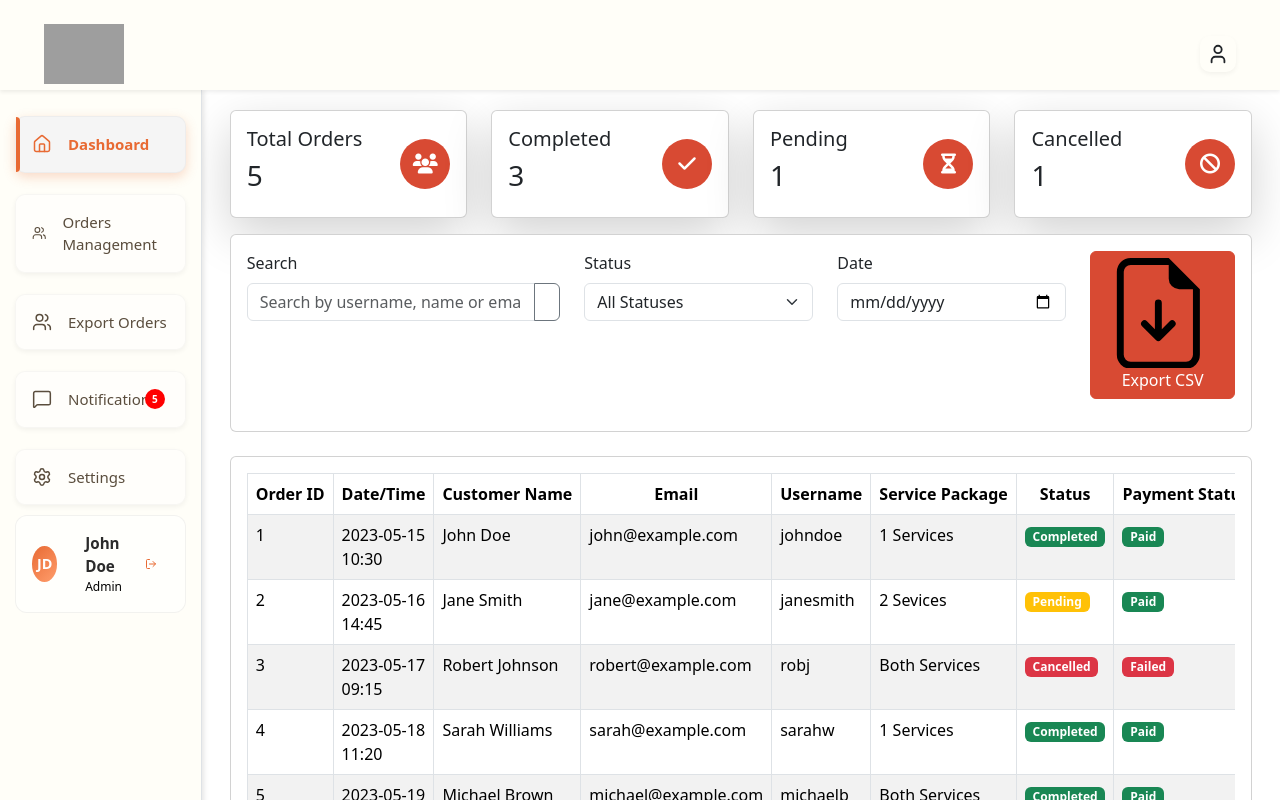
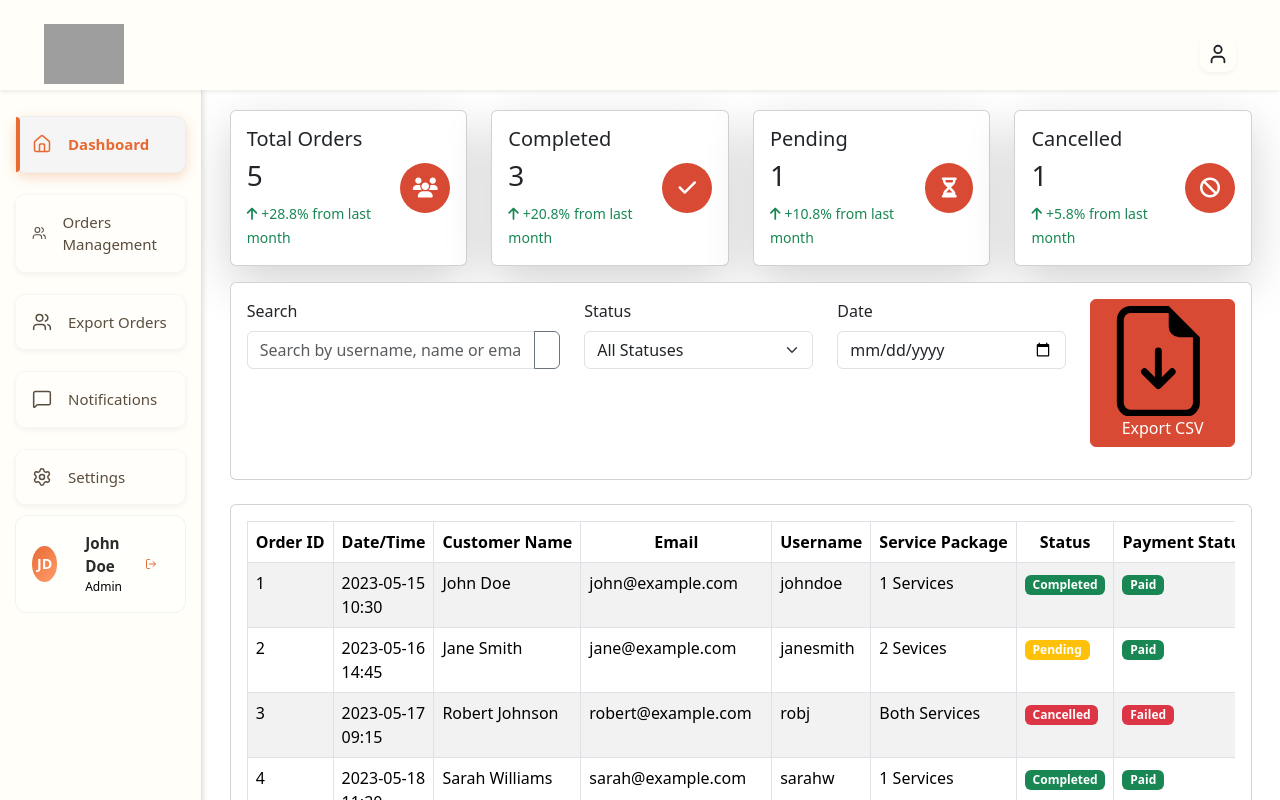
Before and after one commit to Arun-badode/TV-chago, a React (Vite) app: page /dashboardlayout in a window 1280 px wide. Built offline with nearby package versions, Linux system fonts and the light colour scheme; grey boxes are pictures that could not be loaded.

Commit message:
first commit

```diff
--- a/src/Auth/Login.css
+++ b/src/Auth/Login.css
@@ -96,7 +96,7 @@
             font-size: 32px;
             color: #2c3e50;
             margin-bottom: 10px;
-            background: linear-gradient(135deg, #667eea 0%, #764ba2 100%);
+            background:#d84a33;
             -webkit-background-clip: text;
             -webkit-text-fill-color: transparent;
             background-clip: text;
@@ -138,7 +138,7 @@
         .login-btn {
             width: 100%;
             padding: 18px;
-            background: linear-gradient(135deg, #667eea, #764ba2);
+            background: #d84a33;
             color: white;
             border: none;
             border-radius: 12px;
--- a/src/Auth/LoginPage.jsx
+++ b/src/Auth/LoginPage.jsx
@@ -103,7 +103,7 @@ function LoginPage() {
           <div className="login-container">
             <div className="login-box">
               <div className="login-header">
-                <h1>🔐 Login</h1>
+                <h1 >🔐 Login</h1>
                 <p>Access your TV Package System</p>
               </div>
 
--- a/src/Components/Dashboad/AdminDashboard/AdminDashboard.jsx
+++ b/src/Components/Dashboad/AdminDashboard/AdminDashboard.jsx
@@ -334,6 +334,10 @@ const AdminDashboard = () => {
                 <div>
                   <h5>Total Orders</h5>
                   <h3>{totalOrders}</h3>
+                  <small className="text-success">
+                    <i className="fas fa-arrow-up me-1"></i>
+                    +28.8% from last month
+                  </small>
                 </div>
                 <div
                   className="text-white p-3 rounded-circle d-flex align-items-center justify-content-center"
@@ -360,6 +364,10 @@ const AdminDashboard = () => {
                 <div>
                   <h5>Completed</h5>
                   <h3>{completedOrders}</h3>
+                   <small className="text-success">
+                    <i className="fas fa-arrow-up me-1"></i>
+                    +20.8% from last month
+                  </small>
                 </div>
                 <div
                   className="text-white p-3 rounded-circle d-flex align-items-center justify-content-center"
@@ -386,6 +394,10 @@ const AdminDashboard = () => {
                 <div>
                   <h5>Pending</h5>
                   <h3>{pendingOrders}</h3>
+                   <small className="text-success">
+                    <i className="fas fa-arrow-up me-1"></i>
+                    +10.8% from last month
+                  </small>
                 </div>
                 <div
                   className="text-white p-3 rounded-circle d-flex align-items-center justify-content-center"
@@ -412,6 +424,10 @@ const AdminDashboard = () => {
                 <div>
                   <h5>Cancelled</h5>
                   <h3>{cancelledOrders}</h3>
+                   <small className="text-success">
+                    <i className="fas fa-arrow-up me-1"></i>
+                    +5.8% from last month
+                  </small>
                 </div>
                 <div
                   className="text-white p-3 rounded-circle d-flex align-items-center justify-content-center"
@@ -573,7 +589,10 @@ const AdminDashboard = () => {
                             <Eye />
                           </Button>
                           <Dropdown>
-                            <Dropdown.Toggle variant="link" id="dropdown-actions">
+                            <Dropdown.Toggle
+                              variant="link"
+                              id="dropdown-actions"
+                            >
                               <ThreeDotsVertical />
                             </Dropdown.Toggle>
                             <Dropdown.Menu>
@@ -620,7 +639,10 @@ const AdminDashboard = () => {
         </div>
         <div className="col-md-6 mb-4">
           <div className="card h-100">
-            <div className="card-body d-flex align-items-center justify-content-center" style={{ height: "400px" }}>
+            <div
+              className="card-body d-flex align-items-center justify-content-center"
+              style={{ height: "400px" }}
+            >
               <Pie options={pieOptions} data={statusChartData} />
             </div>
           </div>
@@ -709,7 +731,11 @@ const AdminDashboard = () => {
       </Modal>
 
       {/* View Modal */}
-      <Modal show={showViewModal} onHide={() => setShowViewModal(false)} size="lg">
+      <Modal
+        show={showViewModal}
+        onHide={() => setShowViewModal(false)}
+        size="lg"
+      >
         <Modal.Header closeButton>
           <Modal.Title>Order Details #{currentOrder?.id}</Modal.Title>
         </Modal.Header>
@@ -738,7 +764,8 @@ const AdminDashboard = () => {
                     <strong>Date/Time:</strong> {currentOrder.dateTime}
                   </p>
                   <p>
-                    <strong>Service Package:</strong> {currentOrder.servicePackage}
+                    <strong>Service Package:</strong>{" "}
+                    {currentOrder.servicePackage}
                   </p>
                   <p>
                     <strong>Price:</strong> ${currentOrder.price.toFixed(2)}
@@ -809,10 +836,13 @@ const AdminDashboard = () => {
           <Button variant="secondary" onClick={() => setShowViewModal(false)}>
             Close
           </Button>
-          <Button variant="primary" onClick={() => {
-            setShowViewModal(false);
-            handleEditClick(currentOrder);
-          }}>
+          <Button
+            variant="primary"
+            onClick={() => {
+              setShowViewModal(false);
+              handleEditClick(currentOrder);
+            }}
+          >
             Edit Order
           </Button>
         </Modal.Footer>
--- a/src/Components/Dashboad/Orders/Ordermanagemenet.jsx
+++ b/src/Components/Dashboad/Orders/Ordermanagemenet.jsx
@@ -203,8 +203,8 @@ Notes: ${order.notes}
   };
 
   return (
-    <div className="container-fluid min-vh-100 p-4 ">
-      <div className="container">
+    <div className="container-flud min-vh-100 p-4 ">
+      <div >
         {/* Header */}
         <div className="mb-4">
           <h4 className=" text-dark mb-2">Orders Management</h4>
--- a/src/Components/Dashboad/Settings/Settings.jsx
+++ b/src/Components/Dashboad/Settings/Settings.jsx
@@ -34,7 +34,7 @@ const Settings = () => {
   };
 
   return (
-    <div className="container py-5 ">
+    <div className="container-flud py-5 ">
       <h2 className="mb-4">Settings Panel</h2>
 
       {/* Pricing Section */}
--- a/src/Components/Dashboad/Sidebar/Sidebar.jsx
+++ b/src/Components/Dashboad/Sidebar/Sidebar.jsx
@@ -1,21 +1,37 @@
-import React, { useState, useEffect } from 'react';
+import React, { useState, useEffect } from "react";
 import {
-    Users, Settings, LogOut, Inbox, Send,
-    ChevronDown, ChevronUp, Home, ShoppingBag, MessageSquare,
-    Link
-} from 'lucide-react';
-import "./Sidebar.css"
-import { useNavigate } from 'react-router-dom';
+  Users,
+  Settings,
+  LogOut,
+  Inbox,
+  Send,
+  ChevronDown,
+  ChevronUp,
+  Home,
+  ShoppingBag,
+  MessageSquare,
+  Link,
+} from "lucide-react";
+import "./Sidebar.css";
+import { useNavigate } from "react-router-dom";
 
-const Sidebar = ({ sidebarOpen: parentSidebarOpen, setSidebarOpen: setParentSidebarOpen }) => {
-    const [activeSection, setActiveSection] = useState('dashboard');
+const Sidebar = ({
+  sidebarOpen: parentSidebarOpen,
+  setSidebarOpen: setParentSidebarOpen,
+}) => {
+  const [activeSection, setActiveSection] = useState("dashboard");
   const [ordersOpen, setOrdersOpen] = useState(false);
   const [isCollapsed, setIsCollapsed] = useState(false);
   const [isMobile, setIsMobile] = useState(window.innerWidth < 768);
   const navigate = useNavigate();
 
   const menuItems = [
-        { id: 'dashboard', label: 'Dashboard', icon: Home, path: 'dashboardlayout' },
+    {
+      id: "dashboard",
+      label: "Dashboard",
+      icon: Home,
+      path: "dashboardlayout",
+    },
     // {
     //     id: 'orders',
     //     label: 'Orders',
@@ -25,20 +41,45 @@ const Sidebar = ({ sidebarOpen: parentSidebarOpen, setSidebarOpen: setParentSide
     //         { id: 'completed-orders', label: 'Completed Orders', icon: Send, path: 'dashboardlayout/completedorder' },
     //     ],
     // },
-        { id: 'upload', label: 'Orders Management', icon: Users, path: 'dashboardlayout/ordermanagement' },
-        { id: 'customers', label: 'Export Orders', icon: Users, path: 'dashboardlayout/customer' },
-        { id: 'notifications', label: 'Notifications', icon: MessageSquare, path: 'dashboardlayout/notification', notificationCount: 5 },
-        { id: 'settings', label: 'Settings', icon: Settings, path: 'dashboardlayout/setting' },
+    {
+      id: "upload",
+      label: "Orders Management",
+      icon: Users,
+      path: "dashboardlayout/ordermanagement",
+    },
+    {
+      id: "customers",
+      label: "Export Orders",
+      icon: Users,
+      path: "dashboardlayout/customer",
+    },
+    {
+      id: "notifications",
+      label: "Notifications",
+      icon: MessageSquare,
+      path: "dashboardlayout/notification",
+
+    },
+    {
+      id: "settings",
+      label: "Settings",
+      icon: Settings,
+      path: "dashboardlayout/setting",
+    },
   ];
 
   useEffect(() => {
     const handleResize = () => setIsMobile(window.innerWidth < 768);
-        window.addEventListener('resize', handleResize);
-        return () => window.removeEventListener('resize', handleResize);
+    window.addEventListener("resize", handleResize);
+    return () => window.removeEventListener("resize", handleResize);
   }, []);
 
   useEffect(() => {
-        if (activeSection === 'pending-orders' || activeSection === 'completed-orders' || activeSection === 'returns') {
+    if (
+      activeSection === "pending-orders" ||
+      activeSection === "completed-orders" ||
+      activeSection === "returns"
+    ) {
       setOrdersOpen(true);
     }
   }, [activeSection]);
@@ -55,30 +96,35 @@ const Sidebar = ({ sidebarOpen: parentSidebarOpen, setSidebarOpen: setParentSide
     <>
       {/* Sidebar container without toggle button and logo, with lower z-index */}
       <div
-                className={`sidebar-container border-end ${isMobile ? (parentSidebarOpen ? 'd-block' : 'd-none') : 'd-block'} ${isCollapsed && !isMobile ? 'collapsed' : ''}`}
+        className={`sidebar-container border-end ${
+          isMobile ? (parentSidebarOpen ? "d-block" : "d-none") : "d-block"
+        } ${isCollapsed && !isMobile ? "collapsed" : ""}`}
         style={{
-                    backgroundColor: '#fffef8',
+          backgroundColor: "#fffef8",
           width: isMobile ? 220 : isCollapsed ? 60 : 220,
-                    position: isMobile ? 'fixed' : 'relative',
-                    height: '100vh',
+          position: isMobile ? "fixed" : "relative",
+          height: "100vh",
           zIndex: 100, // Lower z-index so header is above
           top: isMobile ? 0 : undefined,
           left: 0,
-                    transition: 'width 0.2s',
-                    marginTop: '90px', // <-- Added margin top
+          transition: "width 0.2s",
+          marginTop: "90px", // <-- Added margin top
         }}
       >
         {/* Collapse button for desktop (optional, can remove if not needed) */}
 
         {/* Navigation */}
         <nav className="sidebar-nav">
-                    {menuItems.map(({ id, label, icon: Icon, path, children, notificationCount }) => (
+          {menuItems.map(
+            ({ id, label, icon: Icon, path, children, notificationCount }) => (
               <React.Fragment key={id}>
                 <div
-                                className={`nav-item d-flex align-items-center px-3 py-3 gap-2 mt-3 ${activeSection === id ? 'active' : ''}`}
-                                style={{ cursor: 'pointer' }}
+                  className={`nav-item d-flex align-items-center px-3 py-3 gap-2 mt-3 ${
+                    activeSection === id ? "active" : ""
+                  }`}
+                  style={{ cursor: "pointer" }}
                   onClick={() => {
-                                    if (children && id === 'orders') setOrdersOpen(!ordersOpen);
+                    if (children && id === "orders") setOrdersOpen(!ordersOpen);
                     else handleNavigation(id, path);
                   }}
                 >
@@ -87,55 +133,78 @@ const Sidebar = ({ sidebarOpen: parentSidebarOpen, setSidebarOpen: setParentSide
                     <>
                       <span className="ms-2">{label}</span>
                       {notificationCount && (
-                                            <span className="notification-badge ms-auto">{notificationCount}</span>
+                        <span className="notification-badge ms-auto">
+                          {notificationCount}
+                        </span>
                       )}
                       {children && (
                         <span className="chevron ms-2">
-                                                {id === 'orders' ? (ordersOpen ? <ChevronUp size={16} /> : <ChevronDown size={16} />) : null}
+                          {id === "orders" ? (
+                            ordersOpen ? (
+                              <ChevronUp size={16} />
+                            ) : (
+                              <ChevronDown size={16} />
+                            )
+                          ) : null}
                         </span>
                       )}
                     </>
                   )}
                 </div>
-                            {children && ordersOpen && id === 'orders' && !isCollapsed && (
+                {children && ordersOpen && id === "orders" && !isCollapsed && (
                   <div
                     className="submenu"
                     style={{
                       // display: 'flex',
-                                        flexDirection: 'column',
-                                        alignItems: 'center', // Center children horizontally
+                      flexDirection: "column",
+                      alignItems: "center", // Center children horizontally
                       gap: 3,
                       paddingLeft: 0, // Remove extra left padding
-                                        marginLeft: 0
+                      marginLeft: 0,
                     }}
                   >
-                                    {children.map(({ id: childId, label: childLabel, icon: ChildIcon, path: childPath }) => (
+                    {children.map(
+                      ({
+                        id: childId,
+                        label: childLabel,
+                        icon: ChildIcon,
+                        path: childPath,
+                      }) => (
                         <div
                           key={childId}
-                                            className={`submenu-item align-items-center ${activeSection === childId ? 'active' : ''}`}
+                          className={`submenu-item align-items-center ${
+                            activeSection === childId ? "active" : ""
+                          }`}
                           style={{
-                                                marginTop: '10px',
-                                                cursor: 'pointer',
-                                                justifyContent: 'left', // Center icon+label
-                                                width: 'auto',
-                                                textAlign: 'left',
-                                                height: 'auto',
+                            marginTop: "10px",
+                            cursor: "pointer",
+                            justifyContent: "left", // Center icon+label
+                            width: "auto",
+                            textAlign: "left",
+                            height: "auto",
                           }}
                           onClick={() => handleNavigation(childId, childPath)}
                         >
                           <ChildIcon size={23} strokeWidth={1.8} />
                           <span className="">{childLabel}</span>
                         </div>
-                                    ))}
+                      )
+                    )}
                   </div>
                 )}
               </React.Fragment>
-                    ))}
+            )
+          )}
         </nav>
         {/* Logout */}
         <div className="logout-section mt-auto p-3 d-flex align-items-center">
           <div className="user-profile d-flex align-items-center">
-                        <div className="avatar bg-secondary text-white rounded-circle d-flex align-items-center justify-content-center" style={{ width: 36, height: 36 }}>JD</div>
+            <div
+              className="avatar bg-secondary text-white rounded-circle d-flex align-items-center justify-content-center"
+              style={{ width: 36, height: 36 }}
+            >
+              JD
+            </div>
             {!isCollapsed && (
               <div className="user-info ms-2">
                 <strong>John Doe</strong>
@@ -144,9 +213,9 @@ const Sidebar = ({ sidebarOpen: parentSidebarOpen, setSidebarOpen: setParentSide
             )}
           </div>
           {!isCollapsed && (
-
-                        <button className="logout-button btn btn-link ms-auto"
-                            onClick={() => navigate('/login')}
+            <button
+              className="logout-button btn btn-link ms-auto"
+              onClick={() => navigate("/login")}
             >
               <LogOut size={18} />
             </button>
@@ -157,7 +226,7 @@ const Sidebar = ({ sidebarOpen: parentSidebarOpen, setSidebarOpen: setParentSide
       {isMobile && parentSidebarOpen && (
         <div
           className="position-fixed top-0 start-0 w-100 h-100"
-                    style={{ background: 'rgba(0,0,0,0.3)', zIndex: 99 }}
+          style={{ background: "rgba(0,0,0,0.3)", zIndex: 99 }}
           onClick={() => setParentSidebarOpen && setParentSidebarOpen(false)}
         />
       )}
```
Lines whose indentation alone changed are shown as unchanged.
